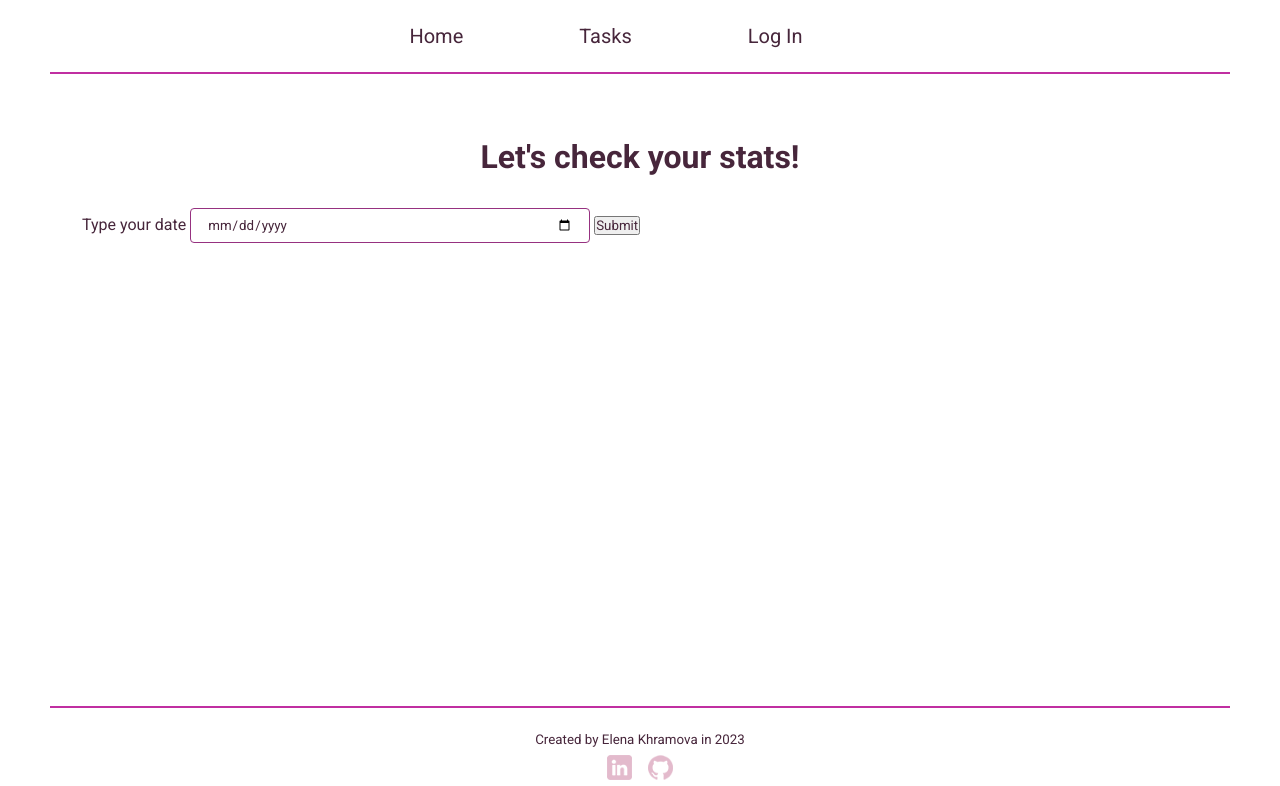
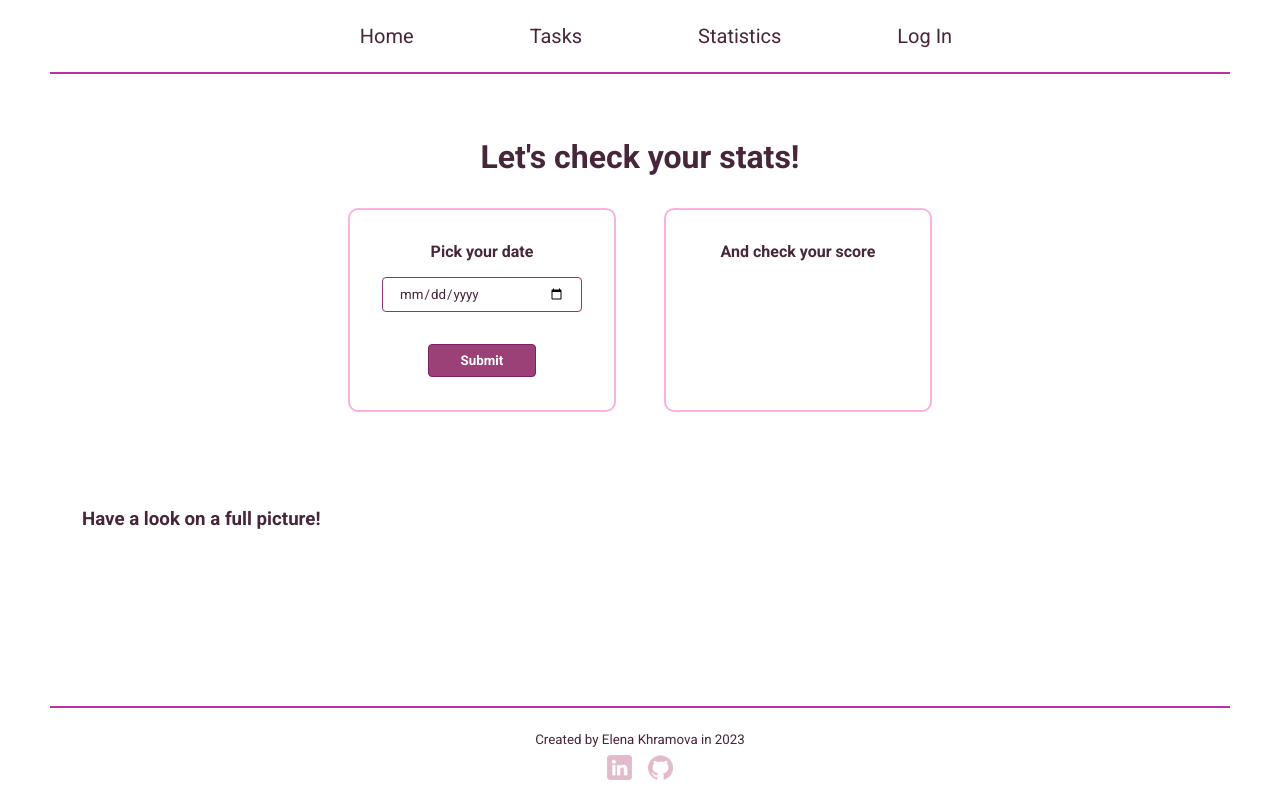
Before and after one commit to purplena/php-practitioner, a PHP site: template app/views/statistics.view.php in a window 1280 px wide. Shown: the top 786 px of the page. Run offline with PHP 8.4, Linux system fonts and the light colour scheme; the template is opened without the code that fills it, so the values that code supplies are empty.

Commit message:
finished project

```diff
--- a/app/views/main.css
+++ b/app/views/main.css
@@ -24,6 +24,8 @@ h3 {
 nav {
   max-width: 1180px;
   text-align: center;
+  margin-left: auto;
+  margin-right: auto;
 }
 
 nav a {
@@ -396,3 +426,89 @@ footer p {
 a {
   text-decoration: none;
 }
+
+/* STATISTICS */
+
+.statistics-container {
+  display: flex;
+  flex-direction: column;
+  gap: 1rem;
+  align-items: center;
+}
+
+.count-tasks-form {
+  display: flex;
+  flex-direction: column;
+  width: 268px;
+  height: 204px;
+}
+
+.count-tasks-form label {
+  text-align: center;
+  font-weight: 700;
+  margin-bottom: 1rem;
+}
+
+.count-tasks-form input {
+  width: 200px;
+}
+
+.result-counter-tasks-container {
+  width: 268px;
+  height: 204px;
+}
+
+.result-counter-tasks-container {
+  text-align: center;
+}
+
+.result-counter-tasks-container .title-span {
+  font-weight: 700;
+  display: block;
+  text-align: center;
+  margin-bottom: 1.5rem;
+}
+
+.bold-span {
+  font-weight: 700;
+}
+
+.feedback-message {
+  margin-top: 1rem;
+  font-weight: 700;
+  text-align: center;
+}
+
+.statistics-per-day-container {
+  display: grid;
+  grid-template-columns: repeat(2, 1fr);
+  gap: 2rem;
+}
+
+.completed-tasks-container {
+  text-align: center;
+  box-shadow: 1px 2px 10px 2px rgba(150, 150, 150, 0.25);
+  background: #ffb7e298;
+  border: #fa7dc898 solid 2px;
+  border-radius: 10px;
+  padding: 2rem;
+}
+
+@media screen and (min-width: 690px) {
+  .statistics-container {
+    display: flex;
+    flex-direction: row;
+    gap: 3rem;
+    justify-content: center;
+  }
+
+  .statistics-per-day-container {
+    grid-template-columns: repeat(3, 1fr);
+  }
+}
+
+@media screen and (min-width: 800px) {
+  .statistics-per-day-container {
+    grid-template-columns: repeat(4, 1fr);
+  }
+}
--- a/app/views/partials/nav.php
+++ b/app/views/partials/nav.php
@@ -8,6 +8,7 @@ use App\Core\App;
     <nav>
         <a href="/">Home</a>
         <a href="/tasks">Tasks</a>
+        <a href="/tasks/statistics">Statistics</a>
         <a href="/log">
             <?php
 
--- a/app/views/partials/notes/statistics-per-date.view.php
+++ b/app/views/partials/notes/statistics-per-date.view.php
@@ -1,7 +1,8 @@
 <div class="statistics-per-day-container">
     <?php foreach ($completed_tasks_by_date as $date => $count) : ?>
-        <li>
-            Number of tasks completed on <?= $date ?> : <?= $count ?>
-        </li>
+        <div class="completed-tasks-container">
+            <p style="font-weight: 700;"><?= dateReformat($date) ?></p>
+            <p><span style="font-weight: 700;"><?= $count ?></span> task(s) completed</p>
+        </div>
     <?php endforeach; ?>
 </div>
--- a/app/views/statistics.view.php
+++ b/app/views/statistics.view.php
@@ -3,19 +3,23 @@
 <div class="section-container">
     <h1>Let's check your stats!</h1>
     <div class="statistics-container">
-        <form method="POST" action="/tasks/statistics">
-            <label for="completed_at">Type your date</label>
-            <input type="date" name="completed_at" id="completed_at" cols="30" rows="2" required placeholder="YYYY-mm-dd"></input>
-            <button type="submit">Submit</button>
+        <form class="count-tasks-form border-container" method="POST" action="/tasks/statistics">
+            <label for="completed_at">Pick your date</label>
+            <input type="date" name="completed_at" id="completed_at" cols="30" rows="2" required placeholder="DD/MM/YYYY"></input>
+            <button type="submit" class="submit-button">Submit</button>
         </form>
 
-        <?php
-        if ($_SERVER['REQUEST_METHOD'] === 'POST') {
-            require('app/views/partials/notes/count-tasks-picker.view.php');
-        }
-        ?>
+        <div class="border-container result-counter-tasks-container">
+            <span class="title-span">And check your score</span>
+            <?php
+            if ($_SERVER['REQUEST_METHOD'] === 'POST') {
+                require('app/views/partials/notes/count-tasks-picker.view.php');
+            }
+            ?>
+        </div>
     </div>
 
+    <h3 style="margin-top: 4rem;">Have a look on a full picture!</h3>
     <?php require('app/views/partials/notes/statistics-per-date.view.php'); ?>
 
 </div>
--- a/app/views/tasks.view.php
+++ b/app/views/tasks.view.php
@@ -24,7 +24,6 @@
 
     <h2 class="heading-2">Look how many tasks you've finished!</h2>
     <h5 class="heading-3">You can always add these tasks in your To-do list again!</h5>
-    <a href="/tasks/statistics" class="submit-button" style="width: 270px; margin-bottom: 4rem; text-align: center;">See the statistics</a>
     <div class="task-section-container">
         <?php foreach ($tasksCompleted as $task) : ?>
             <?php require('app/views/partials/notes/task-card.view.php'); ?>
```
Also changed, not shown: other parts of app/views/main.css (+37 -9 lines), app/controllers/TasksController.php (+66 -21 lines), app/views/partials/notes/count-tasks-picker.view.php (+15 -6 lines), app/views/partials/notes/task-card.view.php (+10 -12 lines).
